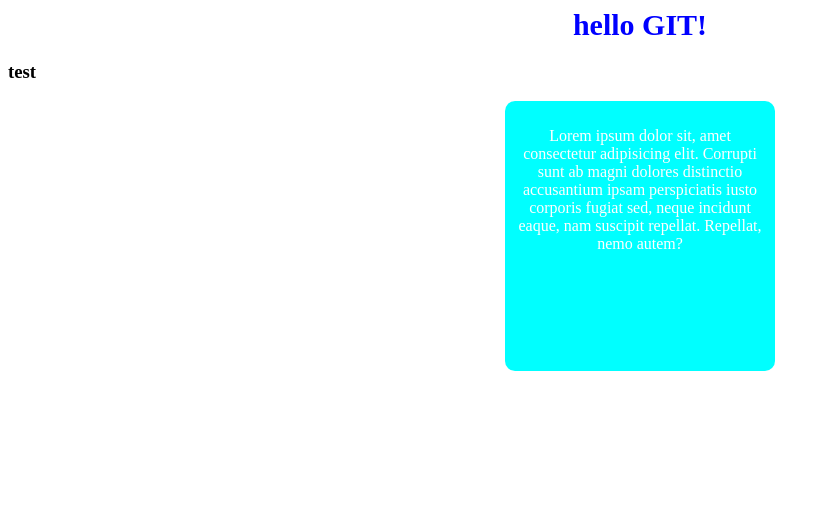
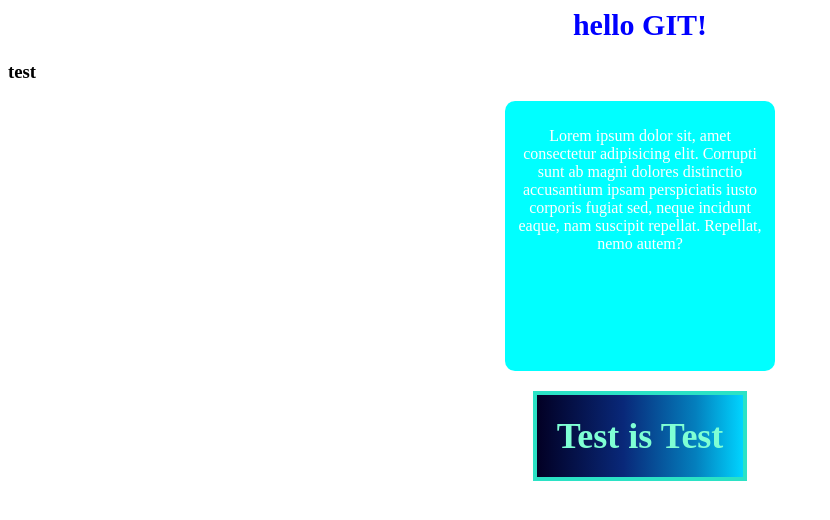
Before and after one commit to remmi755/TestGroup1, a plain HTML site: page index.html in a window 1280 px wide. Shown: the whole page, without its empty margins (0-830 px from the left). Drawn offline with Linux system fonts and the light colour scheme.

Commit message:
add 2
add h2

```diff
--- a/index.css
+++ b/index.css
@@ -15,3 +15,15 @@ h1{
     padding: 10px;
     border-radius: 10px;
 }
+
+h2 {
+    color: aquamarine;
+    font-size: 36px;
+    margin: 0 auto;
+    width: fit-content;
+    padding: 20px;
+    margin-top: 20px;
+    background: rgb(2,0,36);
+    background: linear-gradient(90deg, rgba(2,0,36,1) 0%, rgba(9,40,121,1) 42%, rgba(4,127,189,1) 77%, rgba(0,212,255,1) 100%);
+    border: 4px solid #2be2c5;
+}
--- a/index.html
+++ b/index.html
@@ -15,6 +15,6 @@
     <div class="block">
         <p>Lorem ipsum dolor sit, amet consectetur adipisicing elit. Corrupti sunt ab magni dolores distinctio accusantium ipsam perspiciatis iusto corporis fugiat sed, neque incidunt eaque, nam suscipit repellat. Repellat, nemo autem?</p>
     </div>
-
+ <h2>Test is Test</h2>
 </body>
 </html>
```
